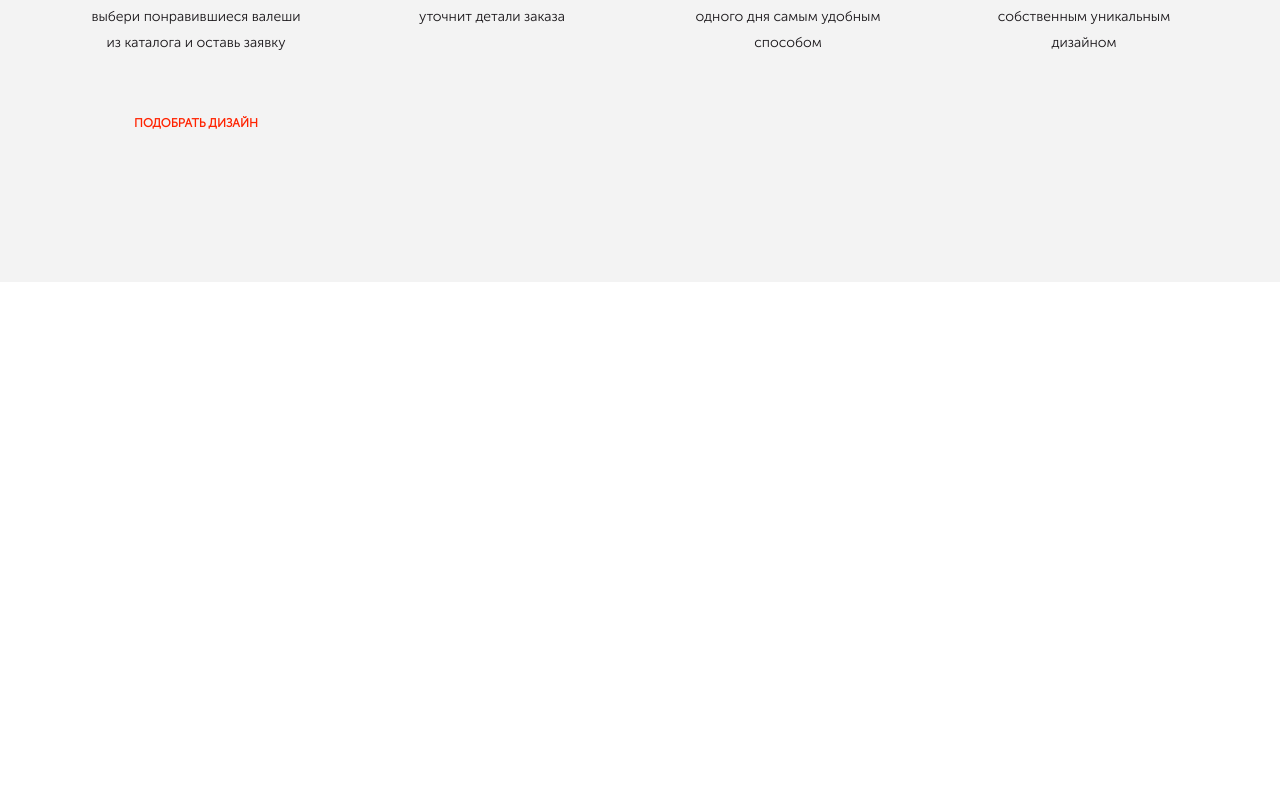
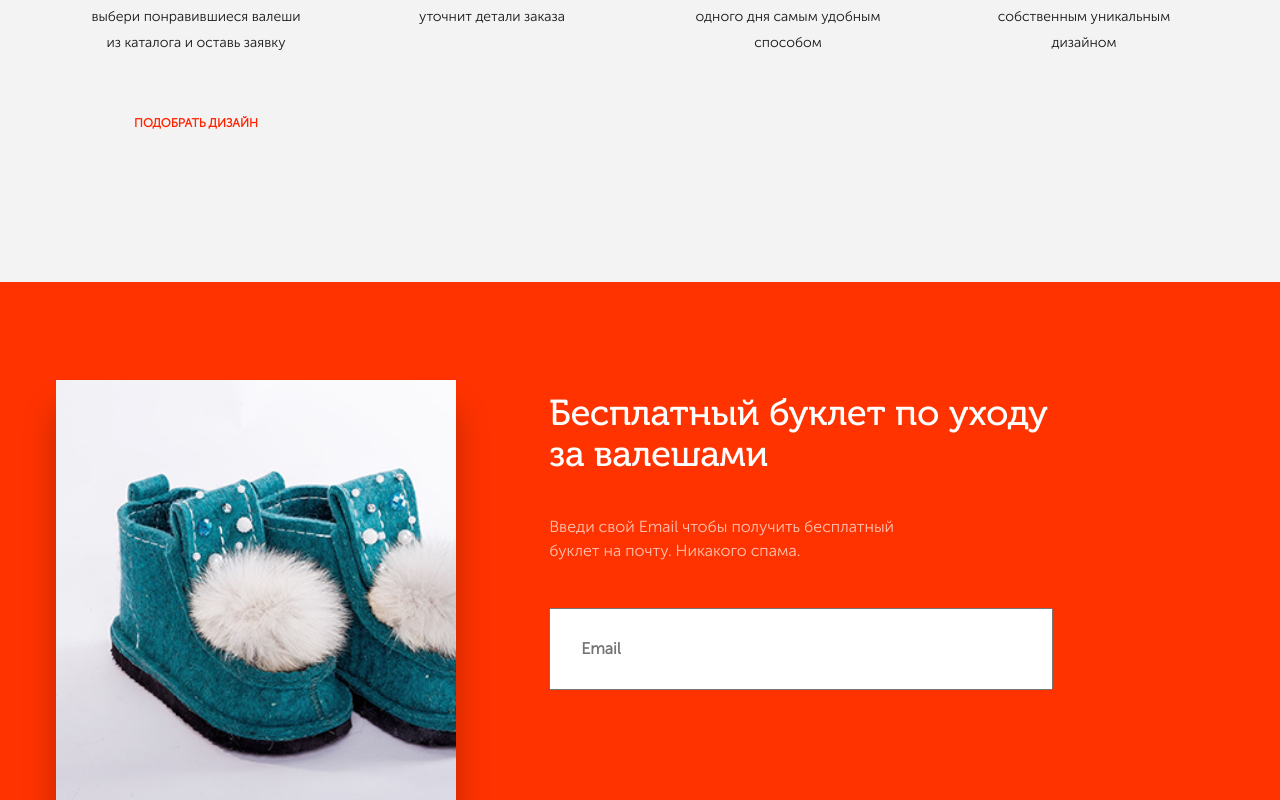
Before and after one commit to 1gory/ivaleshi, a React app: page / in a window 1280 px wide. Shown: the part 4241-5041 px from the top of the page. Before the commit the page ends 4523 px from the top, so only its background shows below. Built offline with nearby package versions, Linux system fonts and the light colour scheme.

Commit message:
add basic markup

```diff
--- a/src/App.jsx
+++ b/src/App.jsx
@@ -6,6 +6,7 @@ import PricesSection from './PricesSection';
 import Header from './Header';
 import Navbar from './Navbar';
 import OrderSection from './OrderSection';
+import ContactSection from './ContactSection';
 
 const Wrapper = styled.div`
   color: white;
@@ -25,6 +26,7 @@ export default class extends Component {
         <CardsSection></CardsSection>
         <PricesSection></PricesSection>
         <OrderSection></OrderSection>
+        <ContactSection></ContactSection>
       </Wrapper>
     );
   }
--- /dev/null
+++ b/src/ContactSection/index.jsx
@@ -0,0 +1,67 @@
+import React from 'react';
+import styled from 'styled-components';
+import { Grid, Row, Col } from 'react-flexbox-grid';
+import img from './gal-img.png';
+
+const Wrapper = styled.div`
+  padding-top: 110px;
+  background-color: rgb(255, 51, 0);
+`;
+
+const ImageWrapper = styled.div`
+  position: relative;
+  padding-bottom: 110px;
+`;
+
+const Header = styled.div`
+  margin-bottom: 40px;
+  font-family: 'Museo-Regular', sans-serif;
+  font-size: 36px;
+  color: white;
+  padding-right: 140px;
+`;
+
+const Text = styled.div`
+  margin-bottom: 45px;
+  font-family: 'MuseoSans-Regular', sans-serif;
+  font-size: 16px;
+  line-height: 1.5;
+  opacity: 0.7;
+  color: white;
+  padding-right: 300px;
+`;
+
+const EmailInput = styled.input`
+  font-family: 'MuseoSans-Regular', sans-serif;
+  color: rgba(25, 22, 25, 0.5);
+  padding: 30px;
+  width: 440px;
+  font-weight: bold;
+`;
+
+const SideImg = styled.img`
+  width: 400px;
+  height: 420px;
+  object-fit: cover;
+  position: absolute;
+  bottom: 0px;
+  left: 0px;
+  box-shadow: 0px 30px 30px 0 rgba(0, 0, 0, 0.25);
+`;
+
+export default () => (
+  <Wrapper>
+    <Grid>
+      <ImageWrapper>
+        <Row>
+          <Col xsOffset={5} xs={7}>
+            <Header>Бесплатный буклет по уходу за валешами</Header>
+            <Text>Введи свой Email чтобы получить бесплатный буклет на почту. Никакого спама.</Text>
+            <EmailInput type="text" placeholder="Email" />
+          </Col>
+        </Row>
+        <SideImg src={img} />
+      </ImageWrapper>
+    </Grid>
+  </Wrapper>
+);
```
Also changed, not shown: src/ContactSection/gal-img.png (added).
